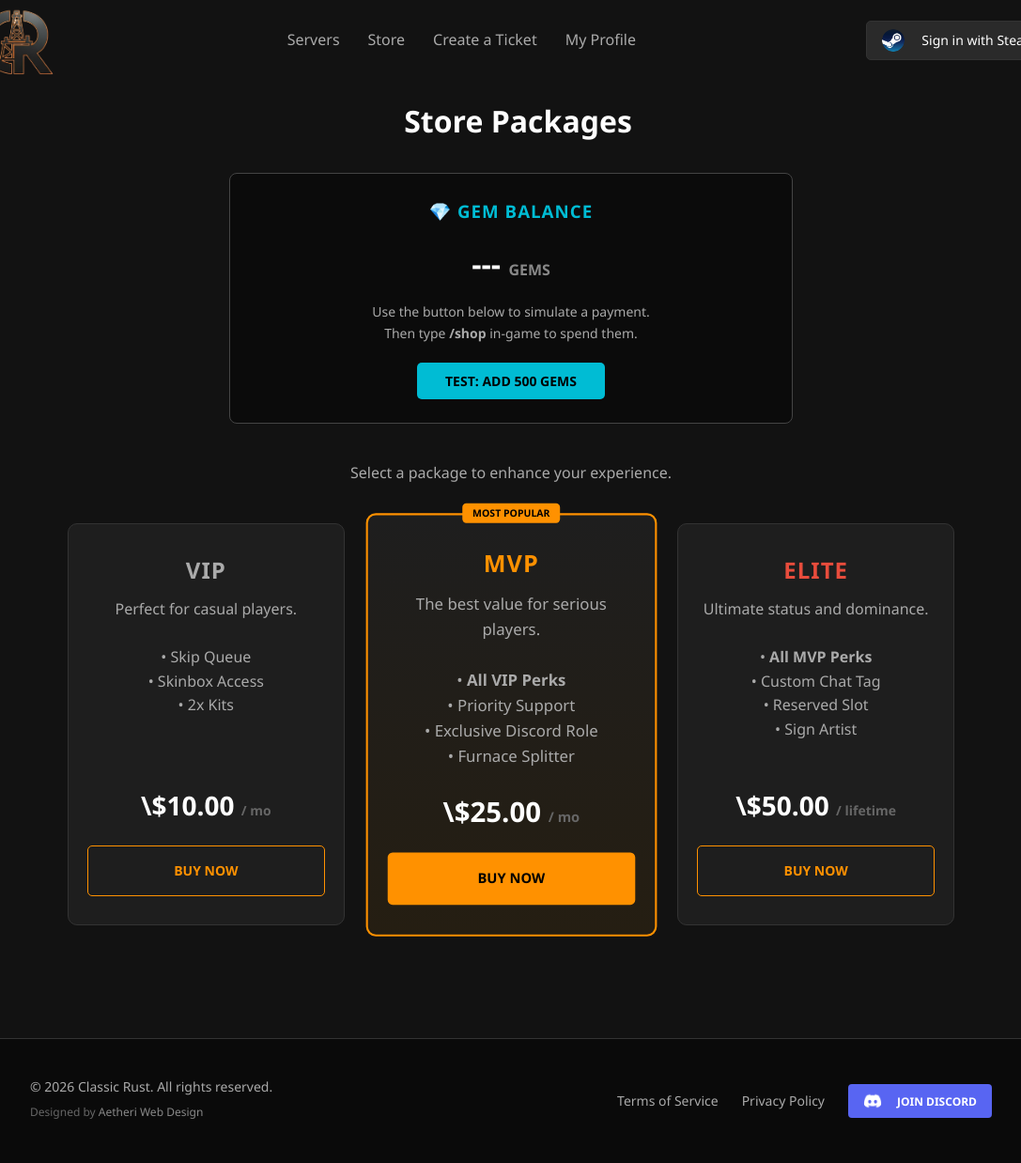
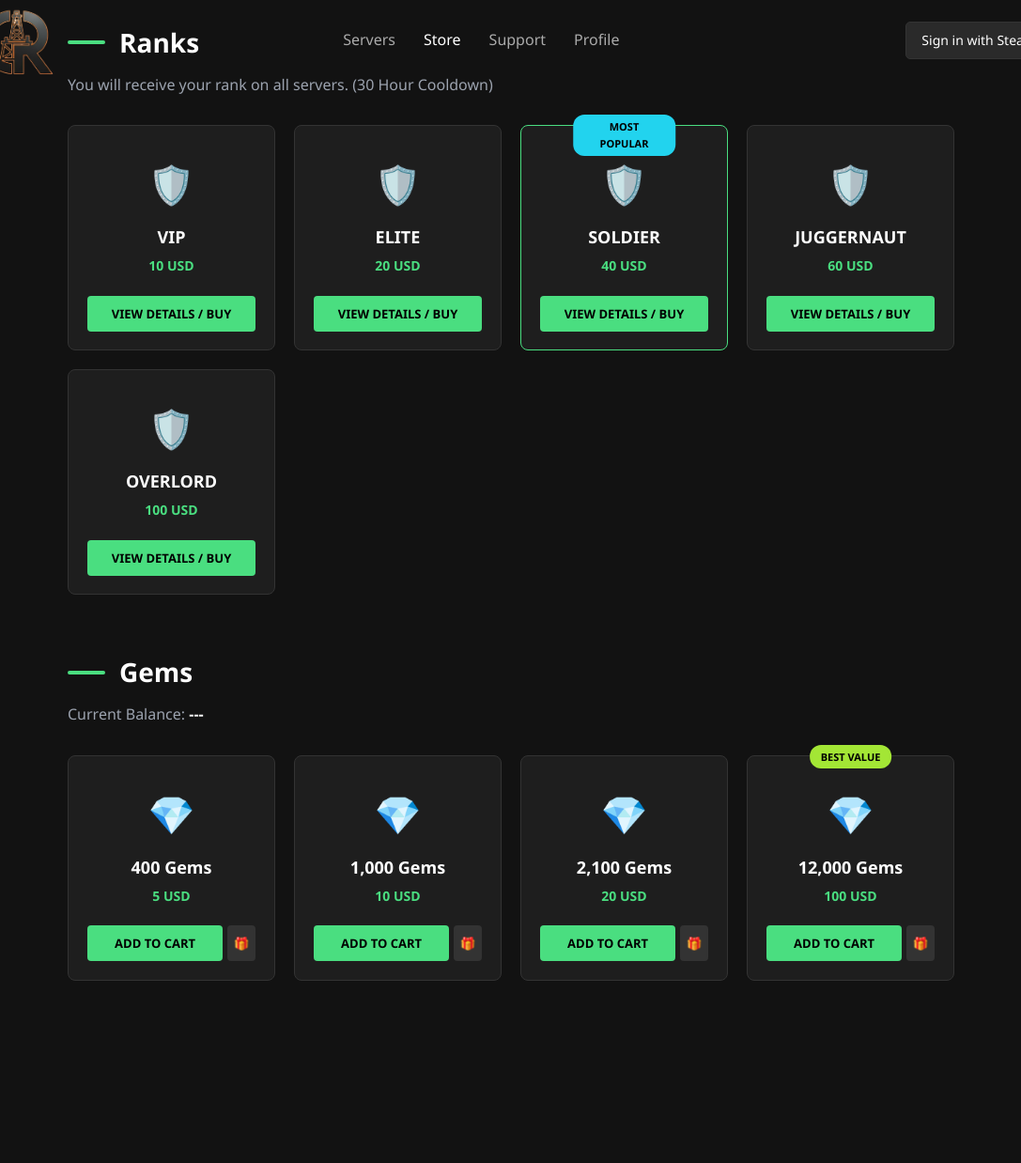
Before and after one commit to wraathed/rust-server-backend, a website: page public/store.html in a window 1280 px wide. Shown: the part 17-1255 px from the top of the page at 94% size, without its empty margins (96-1183 px from the left). Drawn offline with Linux system fonts and the light colour scheme; no server answers.

Commit message:
store/rank changes

```diff
--- a/public/store.html
+++ b/public/store.html
@@ -2,154 +2,310 @@
 <html lang="en">
 <head>
     <meta charset="UTF-8">
-    <title>Classic Rust - Store</title>
+    <title>Limitless Rust - Store</title>
     <link rel="stylesheet" href="style.css">
+    <style>
+        /* Specific Store Styles matching the screenshot */
+        :root {
+            --bg-dark: #121212;
+            --card-bg: #1e1e1e;
+            --accent: #4ade80; /* Mint Green */
+            --accent-hover: #22c55e;
+            --text-main: #ffffff;
+            --text-dim: #9ca3af;
+        }
+
+        body { background-color: var(--bg-dark); color: var(--text-main); font-family: 'Segoe UI', Tahoma, Geneva, Verdana, sans-serif; }
+
+        .section-header {
+            display: flex;
+            align-items: center;
+            margin-bottom: 20px;
+            font-size: 28px;
+            font-weight: bold;
+        }
+
+        .section-line {
+            height: 4px;
+            width: 40px;
+            background-color: var(--accent);
+            margin-right: 15px;
+            border-radius: 2px;
+        }
+
+        .subtitle { color: var(--text-dim); margin-bottom: 30px; display: block; margin-top: -10px; }
+
+        /* GRID */
+        .grid-container {
+            display: grid;
+            grid-template-columns: repeat(auto-fit, minmax(220px, 1fr));
+            gap: 20px;
+            margin-bottom: 60px;
+        }
+
+        /* CARD */
+        .store-card {
+            background-color: var(--card-bg);
+            border-radius: 8px;
+            padding: 30px 20px;
+            text-align: center;
+            transition: transform 0.2s, box-shadow 0.2s;
+            position: relative;
+            border: 1px solid #333;
+            display: flex;
+            flex-direction: column;
+            justify-content: space-between;
+            height: 240px; /* Fixed height for uniformity */
+        }
+
+        .store-card:hover {
+            transform: translateY(-5px);
+            box-shadow: 0 10px 20px rgba(0,0,0,0.3);
+            border-color: #444;
+        }
+
+        /* ICONS */
+        .icon-shield { font-size: 40px; color: var(--accent); margin-bottom: 10px; }
+        .icon-gem { font-size: 40px; color: var(--accent); margin-bottom: 10px; }
+
+        /* TEXT */
+        .card-title { font-size: 18px; font-weight: bold; margin-bottom: 5px; color: white; }
+        .card-price { font-size: 14px; color: var(--accent); font-weight: bold; margin-bottom: 20px; }
+
+        /* BUTTONS */
+        .btn-buy {
+            background-color: var(--accent);
+            color: #000;
+            font-weight: bold;
+            border: none;
+            padding: 10px 20px;
+            border-radius: 4px;
+            cursor: pointer;
+            width: 100%;
+            transition: background 0.2s;
+            text-transform: uppercase;
+            font-size: 13px;
+        }
+        .btn-buy:hover { background-color: var(--accent-hover); }
+        .btn-buy:disabled { background-color: #555; cursor: not-allowed; color: #888; }
+
+        /* TAGS */
+        .tag-popular, .tag-value {
+            position: absolute;
+            top: -12px;
+            left: 50%;
+            transform: translateX(-50%);
+            background-color: #22d3ee; /* Cyan for popular */
+            color: #000;
+            padding: 4px 12px;
+            border-radius: 12px;
+            font-size: 11px;
+            font-weight: bold;
+            text-transform: uppercase;
+        }
+        .tag-value { background-color: #a3e635; } /* Lime for value */
+
+        .gift-btn {
+            background-color: #333;
+            color: white;
+            border: none;
+            width: 40px;
+            border-radius: 4px;
+            cursor: pointer;
+            margin-left: 5px;
+        }
+        .action-row { display: flex; margin-top: auto; }
+    </style>
 </head>
 <body>
 
     <header>
-        <a href="index.html" class="logo"><img src="assets/logo.png" alt="Classic Rust Logo"></a>
-         <div class="menu-toggle">
-        <span></span>
-        <span></span>
-        <span></span>
-    </div>
+        <a href="index.html" class="logo"><img src="assets/logo.png" alt="Logo"></a>
         <nav>
             <ul>
                 <li><a href="servers.html">Servers</a></li>
-                <li><a href="store.html">Store</a></li>
-                <li><a href="create-ticket.html">Create a Ticket</a></li>
-                <li><a href="profile.html">My Profile</a></li>
+                <li><a href="store.html" class="active">Store</a></li>
+                <li><a href="create-ticket.html">Support</a></li>
+                <li><a href="profile.html">Profile</a></li>
             </ul>
         </nav>
         <div id="auth-section">
-            <a href="/auth/steam" class="steam-login">
-                <img src="assets/steam.png" alt="Steam">
-                Sign in with Steam
-            </a>
+            <a href="/auth/steam" class="steam-login">Sign in with Steam</a>
         </div>
     </header>
 
-    <div class="container">
-        <h2 style="text-align: center; border: none;">Store Packages</h2>
+    <div class="container" style="max-width: 1200px; padding-top: 40px;">
 
-        <!-- NEW: GEM TEST SYSTEM -->
-        <div style="background: rgba(0, 0, 0, 0.4); padding: 25px; border-radius: 8px; text-align: center; margin-bottom: 40px; border: 1px solid #444; max-width: 600px; margin-left: auto; margin-right: auto;">
-            <h3 style="color: #00bcd4; margin-top: 0; text-transform: uppercase; letter-spacing: 1px;">💎 Gem Balance</h3>
+        <!-- RANKS SECTION -->
+        <div class="section-header">
+            <div class="section-line"></div> Ranks
+        </div>
+        <span class="subtitle">You will receive your rank on all servers. (30 Hour Cooldown)</span>
 
-            <div style="font-size: 32px; font-weight: bold; margin: 15px 0;">
-                <span id="gem-balance-display" style="color: white;">---</span>
-                <span style="font-size: 16px; color: #888;">GEMS</span>
+        <div class="grid-container">
+            <!-- Rank: VIP -->
+            <div class="store-card">
+                <div class="icon-shield">🛡️</div>
+                <div class="card-title">VIP</div>
+                <div class="card-price">10 USD</div>
+                <button class="btn-buy" onclick="buyRank('vip')">View Details / Buy</button>
             </div>
 
-            <p style="color: #aaa; font-size: 14px; margin-bottom: 20px;">
-                Use the button below to simulate a payment. <br>Then type <b>/shop</b> in-game to spend them.
-            </p>
-
-            <button id="btn-add-gems" class="btn btn-primary" style="background-color: #00bcd4; border-color: #00bcd4; color: black; font-weight: bold; width: auto; padding: 10px 30px;">
-                TEST: Add 500 Gems
-            </button>
-        </div>
-        <!-- END GEM TEST SYSTEM -->
-
-        <p style="text-align: center; color: #aaa; margin-bottom: 40px;">Select a package to enhance your experience.</p>
-
-        <div class="store-grid">
-            <div class="card">
-                <h3 style="color: #aaa;">VIP</h3>
-                <p>Perfect for casual players.<br><br>• Skip Queue<br>• Skinbox Access<br>• 2x Kits</p>
-                <h4>\$10.00 <span style="font-size: 14px; color: #666;">/ mo</span></h4>
-                <a href="#" class="btn btn-primary" style="background-color: transparent; border: 1px solid var(--primary-orange); color: var(--primary-orange);">Buy Now</a>
+            <!-- Rank: ELITE -->
+            <div class="store-card">
+                <div class="icon-shield">🛡️</div>
+                <div class="card-title">ELITE</div>
+                <div class="card-price">20 USD</div>
+                <button class="btn-buy" onclick="buyRank('elite')">View Details / Buy</button>
             </div>
 
-            <div class="card featured">
-                <div style="position: absolute; top: -12px; left: 50%; transform: translateX(-50%); background: var(--primary-orange); color: black; padding: 2px 10px; font-size: 10px; font-weight: bold; border-radius: 4px; text-transform: uppercase;">Most Popular</div>
-                <h3 style="color: var(--primary-orange);">MVP</h3>
-                <p>The best value for serious players.<br><br>• <b>All VIP Perks</b><br>• Priority Support<br>• Exclusive Discord Role<br>• Furnace Splitter</p>
-                <h4>\$25.00 <span style="font-size: 14px; color: #666;">/ mo</span></h4>
-                <a href="#" class="btn btn-primary">Buy Now</a>
+            <!-- Rank: SOLDIER (Most Popular) -->
+            <div class="store-card" style="border: 1px solid var(--accent);">
+                <div class="tag-popular">Most Popular</div>
+                <div class="icon-shield">🛡️</div>
+                <div class="card-title">SOLDIER</div>
+                <div class="card-price">40 USD</div>
+                <button class="btn-buy" onclick="buyRank('soldier')">View Details / Buy</button>
             </div>
 
-            <div class="card">
-                <h3 style="color: #e74c3c;">Elite</h3>
-                <p>Ultimate status and dominance.<br><br>• <b>All MVP Perks</b><br>• Custom Chat Tag<br>• Reserved Slot<br>• Sign Artist</p>
-                <h4>\$50.00 <span style="font-size: 14px; color: #666;">/ lifetime</span></h4>
-                <a href="#" class="btn btn-primary" style="background-color: transparent; border: 1px solid var(--primary-orange); color: var(--primary-orange);">Buy Now</a>
+            <!-- Rank: JUGGERNAUT -->
+            <div class="store-card">
+                <div class="icon-shield">🛡️</div>
+                <div class="card-title">JUGGERNAUT</div>
+                <div class="card-price">60 USD</div>
+                <button class="btn-buy" onclick="buyRank('juggernaut')">View Details / Buy</button>
+            </div>
+
+            <!-- Rank: OVERLORD -->
+            <div class="store-card">
+                <div class="icon-shield">🛡️</div>
+                <div class="card-title">OVERLORD</div>
+                <div class="card-price">100 USD</div>
+                <button class="btn-buy" onclick="buyRank('overlord')">View Details / Buy</button>
+            </div>
+        </div>
+
+        <!-- GEMS SECTION -->
+        <div class="section-header">
+            <div class="section-line"></div> Gems
+        </div>
+        <span class="subtitle">Current Balance: <span id="gem-balance" style="color: white; font-weight: bold;">---</span></span>
+
+        <div class="grid-container">
+            <div class="store-card">
+                <div class="icon-gem">💎</div>
+                <div class="card-title">400 Gems</div>
+                <div class="card-price">5 USD</div>
+                <div class="action-row">
+                    <button class="btn-buy" onclick="buyGems(400)">Add to Cart</button>
+                    <button class="gift-btn">🎁</button>
+                </div>
+            </div>
+
+            <div class="store-card">
+                <div class="icon-gem">💎</div>
+                <div class="card-title">1,000 Gems</div>
+                <div class="card-price">10 USD</div>
+                <div class="action-row">
+                    <button class="btn-buy" onclick="buyGems(1000)">Add to Cart</button>
+                    <button class="gift-btn">🎁</button>
+                </div>
+            </div>
+
+            <div class="store-card">
+                <div class="icon-gem">💎</div>
+                <div class="card-title">2,100 Gems</div>
+                <div class="card-price">20 USD</div>
+                <div class="action-row">
+                    <button class="btn-buy" onclick="buyGems(2100)">Add to Cart</button>
+                    <button class="gift-btn">🎁</button>
+                </div>
+            </div>
+
+            <div class="store-card">
+                <div class="tag-value">Best Value</div>
+                <div class="icon-gem">💎</div>
+                <div class="card-title">12,000 Gems</div>
+                <div class="card-price">100 USD</div>
+                <div class="action-row">
+                    <button class="btn-buy" onclick="buyGems(12000)">Add to Cart</button>
+                    <button class="gift-btn">🎁</button>
                 </div>
             </div>
         </div>
 
-    <footer>
-        <div class="footer-content">
-            <div class="footer-left">
-                <p>&copy; 2026 Classic Rust. All rights reserved.</p>
-                <p class="credits">Designed by <a href="https://aetheriwebdesign.com/" target="_blank">Aetheri Web Design</a></p>
     </div>
-            <div class="footer-right">
-                <a href="#">Terms of Service</a>
-                <a href="#">Privacy Policy</a>
-                <a href="https://discord.gg/QdQUvPvg" class="btn btn-discord-small">
-                    <img src="assets/discord.png" alt="Discord" style="width: 20px; height: 20px;">
-                    Join Discord
-                </a>
-            </div>
-        </div>
-    </footer>
 
     <script src="auth.js"></script>
-    <script src="loader.js"></script>
-    <script src="mobile.js"></script>
+    <script>
+        let currentUser = null;
 
-    <!-- GEM SYSTEM SCRIPT -->
-    <script>
         document.addEventListener("DOMContentLoaded", () => {
-            const balanceDisplay = document.getElementById('gem-balance-display');
-            const btnAdd = document.getElementById('btn-add-gems');
-
-            // 1. Get current balance
             fetch('/user')
             .then(r => r.json())
             .then(user => {
+                currentUser = user;
                 if(user && user.id) {
-                    balanceDisplay.innerText = user.gems || 0;
+                    document.getElementById('gem-balance').innerText = user.gems.toLocaleString();
+
+                    // Disable buttons for owned ranks
+                    if(user.ranks) {
+                        user.ranks.forEach(rank => {
+                            const btns = document.querySelectorAll(`button[onclick="buyRank('${rank}')"]`);
+                            btns.forEach(btn => {
+                                btn.disabled = true;
+                                btn.innerText = "OWNED";
+                                btn.style.backgroundColor = "#333";
+                            });
+                        });
+                    }
                 } else {
-                    balanceDisplay.innerText = "?";
-                    btnAdd.innerText = "Login to Test";
-                    btnAdd.disabled = true;
-                    btnAdd.style.opacity = "0.5";
-                    btnAdd.style.cursor = "not-allowed";
+                    document.getElementById('gem-balance').innerText = "Login to see";
                 }
+            });
+        });
+
+        function buyRank(rankName) {
+            if(!currentUser || !currentUser.id) return alert("Please login with Steam first.");
+
+            if(!confirm(`SIMULATION: Purchase ${rankName.toUpperCase()}?`)) return;
+
+            fetch('/api/store/buy-rank', {
+                method: 'POST',
+                headers: { 'Content-Type': 'application/json' },
+                body: JSON.stringify({ rank: rankName })
             })
-            .catch(err => console.error("Error fetching user", err));
-
-            // 2. Handle Add Gems Click
-            if(btnAdd) {
-                btnAdd.addEventListener('click', () => {
-                    // Disable button to prevent spam
-                    btnAdd.disabled = true;
-                    btnAdd.innerText = "Processing...";
-
-                    fetch('/api/gems/test-add', { method: 'POST' })
             .then(r => r.json())
             .then(data => {
                 if(data.success) {
-                            alert(data.message);
-                            location.reload(); // Refresh to show new balance
+                    alert("Success! You can now redeem this kit in-game.");
+                    location.reload();
                 } else {
-                            alert("Error: " + (data.error || "Unknown error"));
-                            btnAdd.disabled = false;
-                            btnAdd.innerText = "TEST: Add 500 Gems";
+                    alert(data.error || "Failed");
                 }
-                    })
-                    .catch(err => {
-                        console.error(err);
-                        alert("Network error occurred.");
-                        btnAdd.disabled = false;
-                        btnAdd.innerText = "TEST: Add 500 Gems";
-                    });
             });
         }
+
+        function buyGems(amount) {
+            if(!currentUser || !currentUser.id) return alert("Please login with Steam first.");
+
+            if(!confirm(`SIMULATION: Buy ${amount} gems?`)) return;
+
+            fetch('/api/store/buy-gems', {
+                method: 'POST',
+                headers: { 'Content-Type': 'application/json' },
+                body: JSON.stringify({ amount: amount })
+            })
+            .then(r => r.json())
+            .then(data => {
+                if(data.success) {
+                    alert("Gems added!");
+                    location.reload();
+                } else {
+                    alert("Failed");
+                }
             });
+        }
     </script>
 </body>
 </html>
```
Also changed, not shown: server.js (+175 -111 lines). Lines whose indentation alone changed are shown as unchanged.
